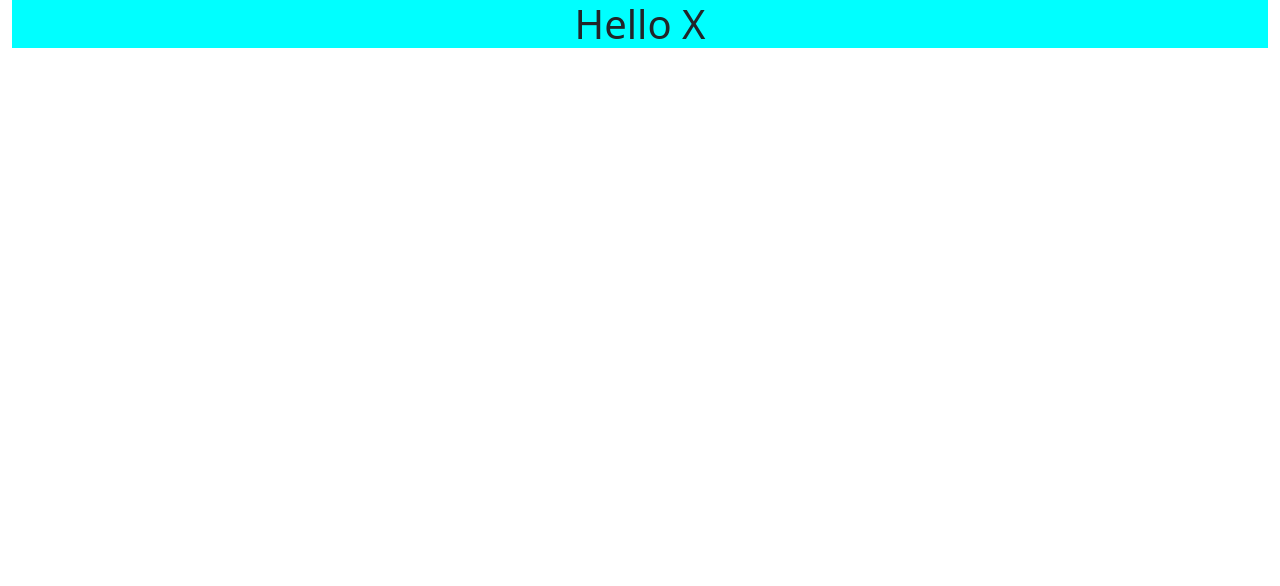
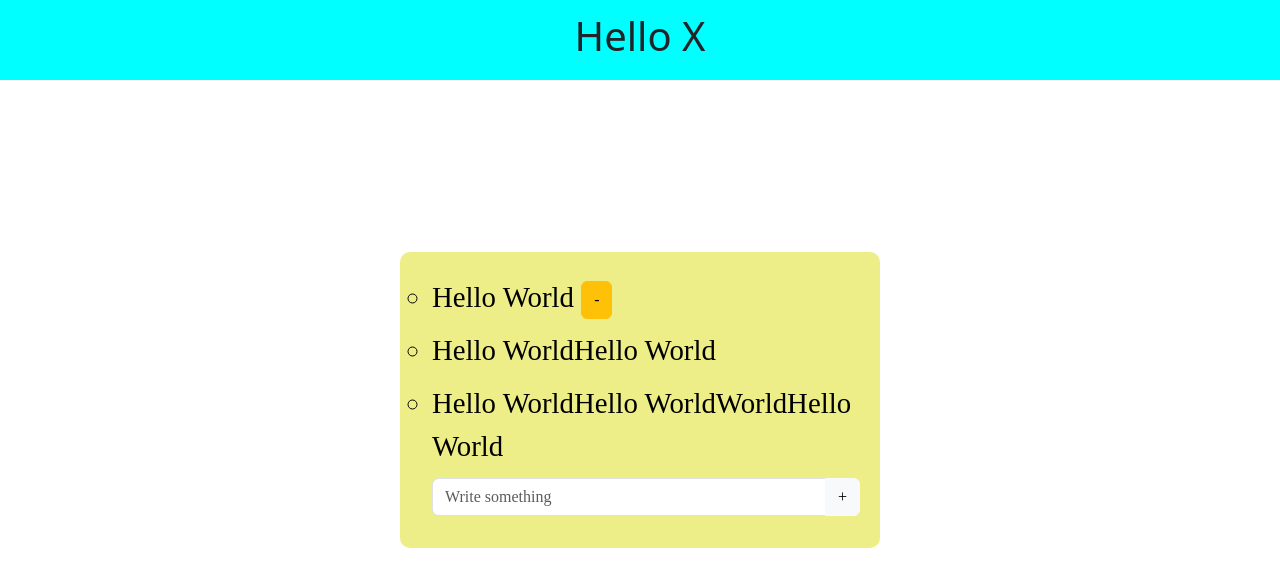
Before and after one commit to MahmoudHDev/Task-Manager-Application, a React (Create React App) app in the folder client/: page /home in a window 1280 px wide. Shown: the top 586 px of the page. Built offline with nearby package versions, Linux system fonts and the light colour scheme.

Commit message:
styling the list item

```diff
--- a/client/src/App.css
+++ b/client/src/App.css
@@ -1,11 +1,40 @@
-.login-form{
+.login-form {
   height: 100vh;
 }
 
 .nav-container {
   background-color: aqua;
 }
-.card-details{
-  width: 40vh;
 
+.nav-container {
+  display: flex;
+  align-items: center;
+  justify-content: center;
+  height: 10vh;
 }
+
+.home-container{
+  height: 80vh;
+}
+
+.card-details {
+  width: 60vh;
+  height: auto;
+  background-color: rgb(238, 238, 136);
+  font-family: cursive;
+  border-radius: 10px;
+}
+
+.tasks-list {
+  margin-top: 5%;
+  padding-right:20px ;
+  font-size: 1.8rem;
+  display: flex;
+  flex-direction: column;
+  gap: 10px;
+  color: black;
+  list-style-type: circle;
+}
+.tasks-list>li {
+  cursor: pointer;
+}
--- a/client/src/components/Home.js
+++ b/client/src/components/Home.js
@@ -4,19 +4,32 @@ const Home = () => {
 
     const username = "X"       // needs to edit
 
-    return (<>
-        <div className="container-fluid">
-            <nav className="nav-container">
-                <h1 className="text-center">Hello {username}</h1>
-            </nav>
-        </div>
 
 
-        <div className='card-details'>
-
-        </div>
 
 
+    return (<>
+        <nav className="nav-container">
+            <h1 className="text-center">Hello {username}</h1>
+        </nav>
+        <div className="container d-flex flex-column justify-content-center align-items-center home-container">
+            <div className='card-details'>
+                <ul className="tasks-list">
+                    <li onClick={(e)=>console.log(e.target.innerText)}>Hello World <button className="btn btn-warning">-</button></li>
+                    <li onClick={(e)=>console.log(e.target.innerText)}>Hello WorldHello World</li>
+                    <li onClick={(e)=>console.log(e.target.innerText)}>Hello WorldHello WorldWorldHello World </li>
+                    <form action='/home' method='post'>
+                        <div class="input-group mb-3">
+                            <input type="text" class="form-control" placeholder="Write something" />
+                                <button class="btn btn-light" type="button" id="button-addon2">+</button>
+                        </div>
+                    </form>
+                </ul>
+
+
+
+            </div>
+        </div>
 
     </>
     );
```
Also changed, not shown: client/src/components/Login.js (+1 -7 lines).
